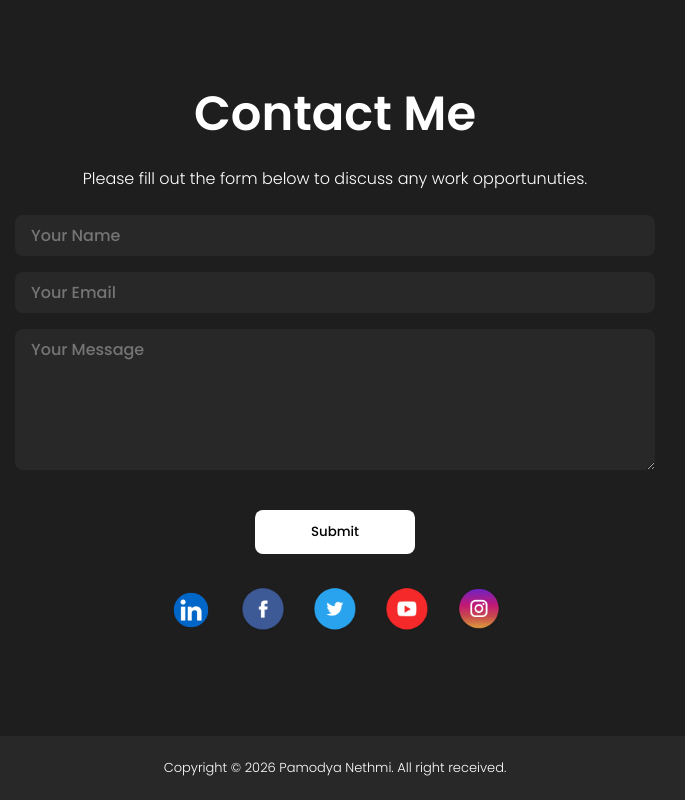
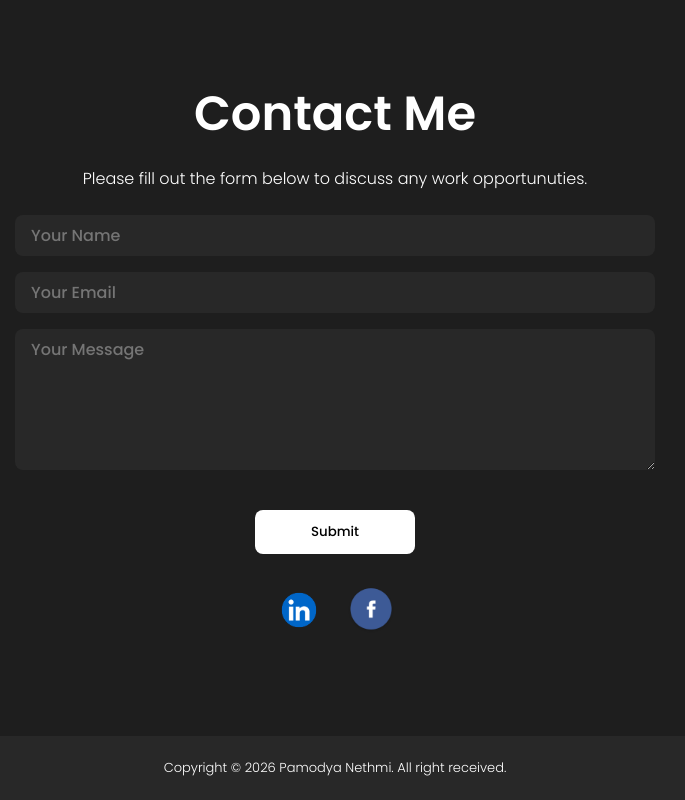
Before and after one commit to PamodyaNethmi/Portfolio, a React (Create React App) app: page / in a window 1280 px wide. Shown: the part 3297-4097 px from the top of the page, without its empty margins (305-990 px from the left). Built offline with nearby package versions, Linux system fonts and the light colour scheme.

Commit message:
update contact page

```diff
--- a/src/components/Contact/contact.js
+++ b/src/components/Contact/contact.js
@@ -1,9 +1,6 @@
 import React, { useRef } from 'react';
 import './contact.css';
 import FacebookIcon from '../../assets/facebook-icon.png';
-import TwitterIcon from '../../assets/twitter.png';
-import YouTubeIcon from '../../assets/youtube.png';
-import InstagramIcon from '../../assets/instagram.png';
 import LinkedinIcon from '../../assets/linkedin.png';
 import emailjs from '@emailjs/browser';
 
@@ -38,9 +35,7 @@ const Contact = () => {
                 <div className="links">
                     <a href="https://www.linkedin.com/in/pamodya-nethmi-563b63370/" target="_blank" rel="noopener noreferrer"><img src={LinkedinIcon} alt="Linkedin" className="link linkedin" /></a>
                     <a href="https://www.facebook.com/share/17Z4DXtqyn/" target="_blank" rel="noopener noreferrer"><img src={FacebookIcon} alt="Facebook" className="link" /></a>
-                    <img src={TwitterIcon} alt="Twitter" className="link" />
-                    <img src={YouTubeIcon} alt="Youtube" className="link" />
-                    <img src={InstagramIcon} alt="Instagram" className="link" />
+
                 </div>
             </form>
         </div>
```
